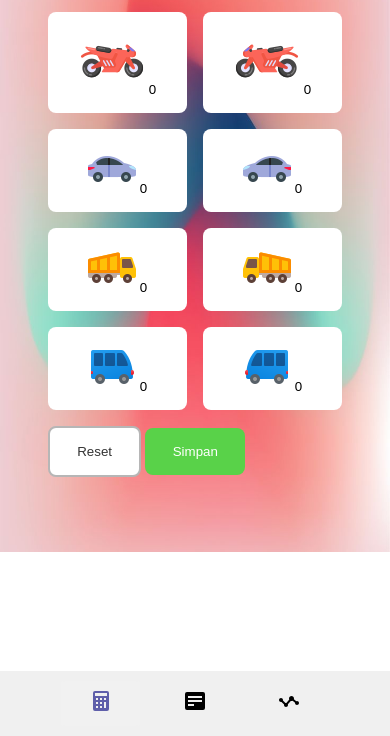
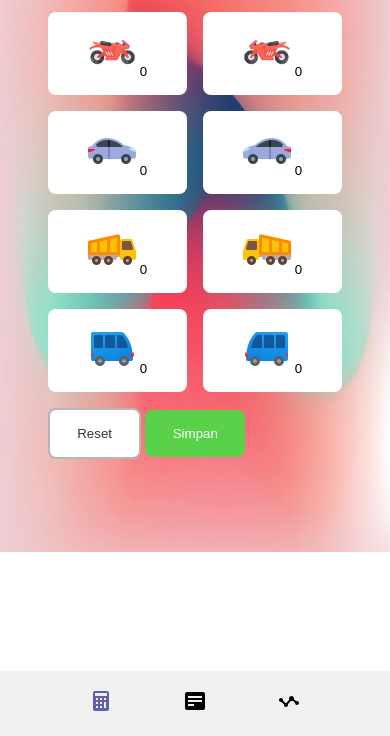
Before and after one commit to BILIIIIIII/Traffic-Counter---Mobile-Programming-5, a plain HTML site: page index.html in a window 390 px wide. Shown: the part 108-844 px from the top of the page. Drawn offline with Linux system fonts and the light colour scheme.

Commit message:
Update styles.css - clamp img size

```diff
--- a/assets/css/styles.css
+++ b/assets/css/styles.css
@@ -193,6 +193,18 @@ header ul li a .icon-menu {
   background-color: var(--white-hover);
 }
 
+.btn-v img {
+  width: clamp(3rem, 1vw + 1rem, 10rem);
+  height: clamp(3rem, 1vw + 1rem, 10rem);
+}
+
+@media (max-width: 400px) {
+  .btn-v img {
+    width: clamp(3rem, 5vw + 1rem, 5rem);
+    height: clamp(3rem, 5vw + 1rem, 5rem);
+  }
+}
+
 .btn-c {
   color: white;
 }
```
